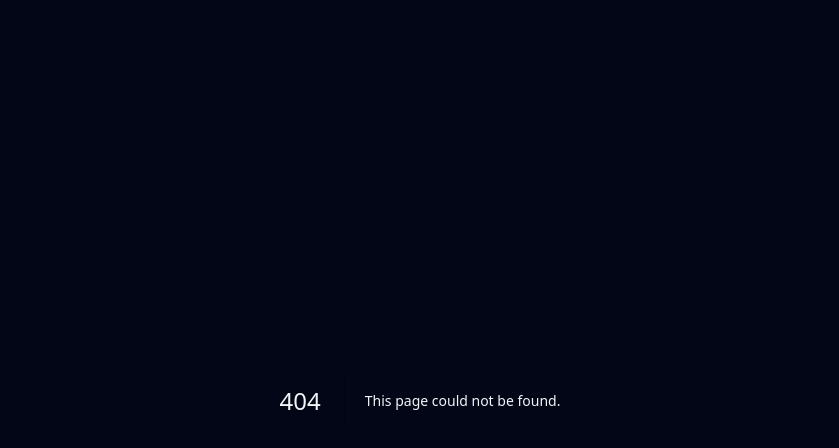
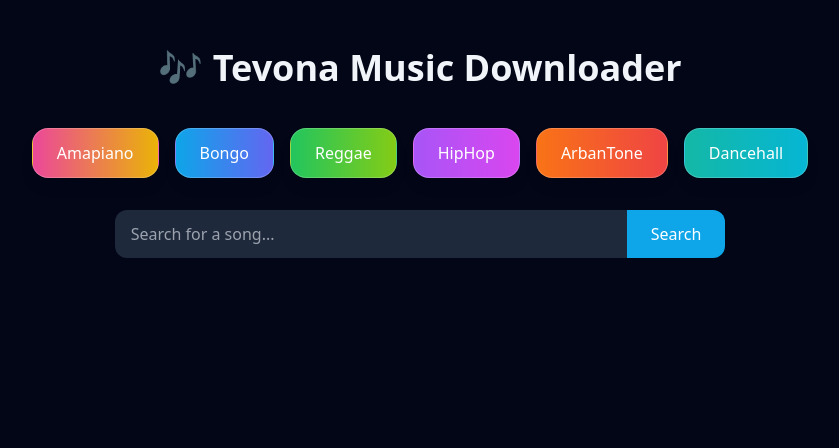
Before and after one commit to Wanga-tracker/tevona, a Next.js app: page /music in a window 1280 px wide. Before the commit this address had no page. Shown: the top 448 px of the page, without its empty margins (220-1059 px from the left). Built offline with nearby package versions, Linux system fonts and the light colour scheme.

Commit message:
Create page.tsx

```diff
--- /dev/null
+++ b/src/app/music/page.tsx
@@ -0,0 +1,193 @@
+"use client";
+
+import { useState } from "react";
+import { motion } from "framer-motion";
+
+type Song = {
+  videoId: string;
+  title: string;
+  author: string;
+  thumbnail: string;
+};
+
+type NowPlaying = {
+  id: string;
+  type: "audio" | "video";
+} | null;
+
+const API_BASE =
+  process.env.NEXT_PUBLIC_API_URL || "http://fi9.bot-hosting.net:22097";
+
+async function fetcher<T>(url: string): Promise<T | null> {
+  try {
+    const res = await fetch(url);
+    if (!res.ok) throw new Error(`HTTP ${res.status}`);
+    return res.json();
+  } catch (err) {
+    console.error("❌ Fetch error:", err);
+    return null;
+  }
+}
+
+export default function MusicDownloader() {
+  const [query, setQuery] = useState("");
+  const [results, setResults] = useState<Song[]>([]);
+  const [nowPlaying, setNowPlaying] = useState<NowPlaying>(null);
+  const [loading, setLoading] = useState(false);
+
+  const handleSearch = async (q?: string) => {
+    const searchTerm = q || query;
+    if (!searchTerm) return;
+
+    setLoading(true);
+    const data = await fetcher<Song[]>(
+      `${API_BASE}/music/search?q=${encodeURIComponent(searchTerm)}`
+    );
+    setResults(data || []);
+    setLoading(false);
+  };
+
+  const handleDownload = (videoId: string, type: "audio" | "video") => {
+    window.open(
+      `${API_BASE}/music/download?id=${videoId}&type=${type}`,
+      "_blank"
+    );
+  };
+
+  const categories = [
+    { name: "Amapiano", color: "from-pink-500 to-yellow-500" },
+    { name: "Bongo", color: "from-sky-500 to-indigo-500" },
+    { name: "Reggae", color: "from-green-500 to-lime-500" },
+    { name: "HipHop", color: "from-purple-500 to-fuchsia-500" },
+    { name: "ArbanTone", color: "from-orange-500 to-red-500" },
+    { name: "Dancehall", color: "from-teal-500 to-cyan-500" },
+  ];
+
+  return (
+    <main className="min-h-screen bg-slate-950 text-slate-100 px-6 py-12">
+      <motion.h1
+        initial={{ opacity: 0, y: -10 }}
+        animate={{ opacity: 1, y: 0 }}
+        transition={{ duration: 0.6 }}
+        className="text-4xl font-bold text-center mb-10"
+      >
+        🎶 Tevona Music Downloader
+      </motion.h1>
+
+      <div className="flex flex-wrap justify-center gap-4 mb-8">
+        {categories.map((cat) => (
+          <motion.button
+            key={cat.name}
+            onClick={() => handleSearch(cat.name)}
+            whileTap={{ scale: 0.95 }}
+            className={`px-6 py-3 rounded-2xl text-white font-medium
+              bg-gradient-to-r ${cat.color}
+              backdrop-blur-md bg-opacity-20 border border-white/20
+              shadow-lg hover:shadow-[0_0_20px] transition-all`}
+          >
+            {cat.name}
+          </motion.button>
+        ))}
+      </div>
+
+      <div className="flex justify-center mb-8">
+        <input
+          type="text"
+          placeholder="Search for a song..."
+          value={query}
+          onChange={(e) => setQuery(e.target.value)}
+          className="px-4 py-3 w-full max-w-lg rounded-l-xl bg-slate-800 text-slate-100 focus:outline-none"
+        />
+        <button
+          onClick={() => handleSearch()}
+          className="px-6 py-3 bg-sky-500 text-white rounded-r-xl hover:bg-sky-600 transition"
+        >
+          Search
+        </button>
+      </div>
+
+      {loading && (
+        <div className="flex justify-center my-10">
+          <div className="w-10 h-10 border-4 border-sky-500 border-t-transparent rounded-full animate-spin"></div>
+        </div>
+      )}
+
+      {!loading && results.length === 0 && query && (
+        <p className="text-center text-slate-400">No results found.</p>
+      )}
+
+      <div className="grid gap-6 max-w-4xl mx-auto">
+        {results.map((song, idx) => (
+          <motion.div
+            key={song.videoId}
+            initial={{ opacity: 0, y: 10 }}
+            animate={{ opacity: 1, y: 0 }}
+            transition={{ delay: idx * 0.05 }}
+            className="flex flex-col md:flex-row items-center md:items-start gap-4 p-4 rounded-2xl bg-slate-800/30 backdrop-blur-lg border border-slate-700/50 shadow-lg hover:shadow-xl"
+          >
+            <img
+              src={song.thumbnail}
+              alt={song.title}
+              className="w-32 h-32 rounded-xl object-cover"
+            />
+            <div className="flex-1">
+              <h3 className="text-lg font-semibold text-sky-400">
+                {song.title}
+              </h3>
+              <p className="text-slate-400 text-sm">{song.author}</p>
+
+              <div className="flex gap-3 mt-3 flex-wrap">
+                <button
+                  onClick={() => setNowPlaying({ id: song.videoId, type: "audio" })}
+                  className="px-4 py-2 bg-slate-700/60 rounded-lg hover:bg-slate-600 transition"
+                >
+                  ▶ Play Audio
+                </button>
+                <button
+                  onClick={() => setNowPlaying({ id: song.videoId, type: "video" })}
+                  className="px-4 py-2 bg-slate-700/60 rounded-lg hover:bg-slate-600 transition"
+                >
+                  🎥 Play Video
+                </button>
+                <button
+                  onClick={() => handleDownload(song.videoId, "audio")}
+                  className="px-4 py-2 bg-sky-500 rounded-lg hover:bg-sky-600 transition"
+                >
+                  ⬇ Audio
+                </button>
+                <button
+                  onClick={() => handleDownload(song.videoId, "video")}
+                  className="px-4 py-2 bg-green-500 rounded-lg hover:bg-green-600 transition"
+                >
+                  ⬇ Video
+                </button>
+              </div>
+
+              {nowPlaying?.id === song.videoId && (
+                <div className="mt-4">
+                  {nowPlaying.type === "audio" ? (
+                    <audio
+                      src={`${API_BASE}/music/download?id=${song.videoId}&type=audio`}
+                      controls
+                      autoPlay
+                      className="w-full"
+                    />
+                  ) : (
+                    <iframe
+                      width="100%"
+                      height="200"
+                      src={`https://www.youtube.com/embed/${song.videoId}?autoplay=1&rel=0&modestbranding=1`}
+                      title="YouTube player"
+                      className="rounded-xl"
+                      allow="accelerometer; autoplay; clipboard-write; encrypted-media; gyroscope; picture-in-picture"
+                    />
+                  )}
+                </div>
+              )}
+            </div>
+          </motion.div>
+        ))}
+      </div>
+    </main>
+  );
+}
```
